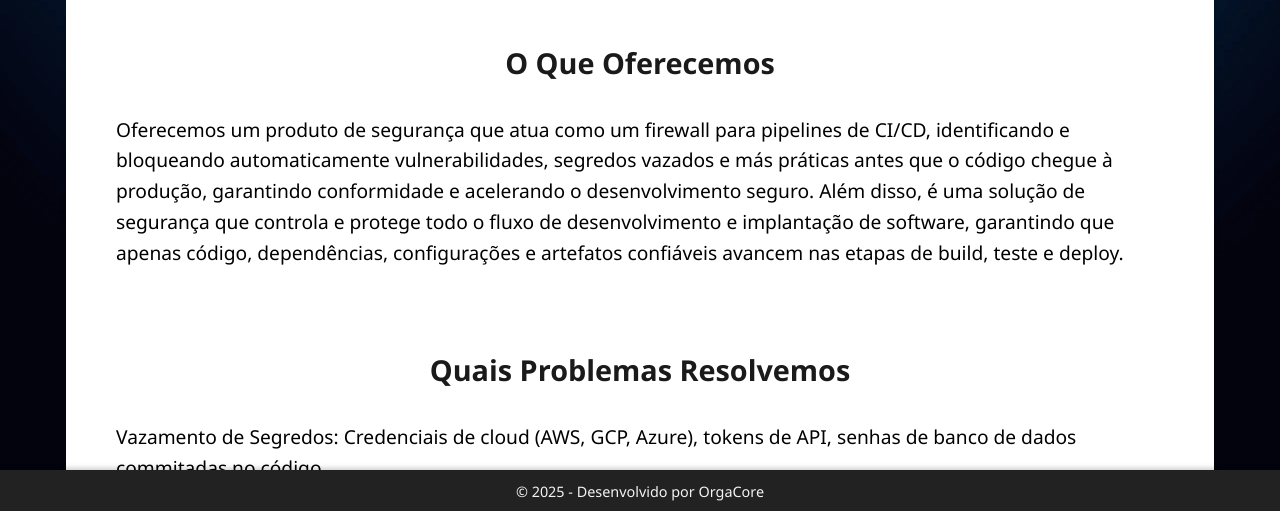
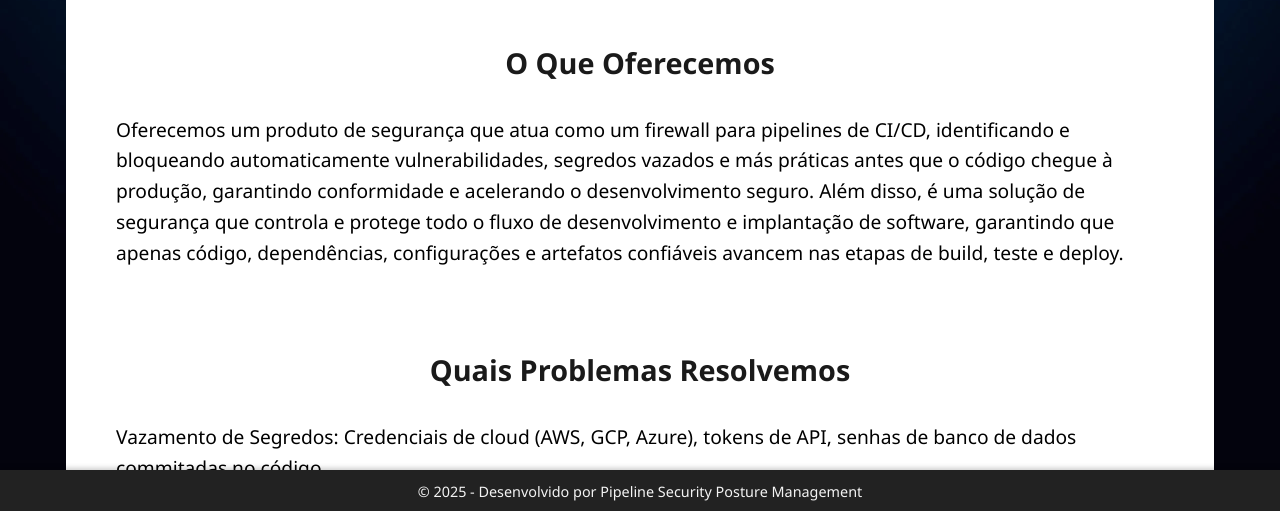
Before and after one commit to KaueG01/Landing_Page, a plain HTML site: page services.html in a window 1280 px wide. Shown: the part 287-798 px from the top of the page. Drawn offline with Linux system fonts and the light colour scheme.

Commit message:
Revise service details and update footer
Updated service descriptions and footer text.

```diff
--- a/services.html
+++ b/services.html
@@ -89,7 +89,7 @@
     </main>
         <div class="footer">
         <footer>
-            <p>&copy; 2025 - Desenvolvido por OrgaCore</p>
+            <p>&copy; 2025 - Desenvolvido por Pipeline Security Posture Management</p>
         </footer>
     </div>
 </body>
```
